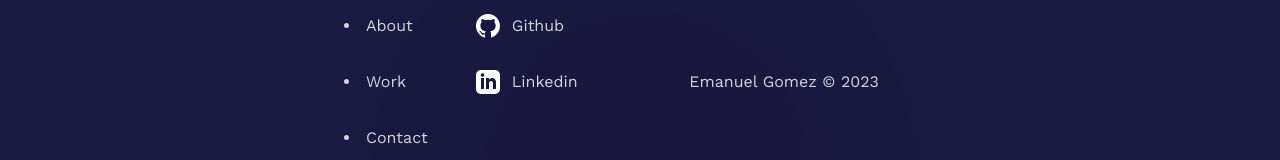
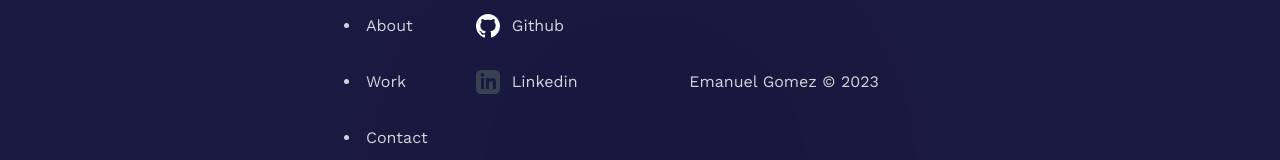
Before and after one commit to Emagost/portfolioNew, a Next.js app: page / in a window 1280 px wide. Shown: the part 2466-2626 px from the top of the page. Built offline with nearby package versions, Linux system fonts and the light colour scheme.

Commit message:
Improve SEO v2

```diff
--- a/src/app/layout.tsx
+++ b/src/app/layout.tsx
@@ -17,6 +17,23 @@ export const metadata: Metadata = {
       url: '/icon.svg',
     },
   ],
+  archives: '/myPicture.jpeg',
+  openGraph: {
+    type: 'website',
+    locale: 'en_US',
+    url: 'https://portfolio-emadev.vercel.app/',
+    title: 'Emanuel Gomez - Portfolio',
+    description:
+      "Emanuel Gomez - Portfolio: Explore a showcase of my expertise and achievements as a dedicated web developer. Immerse yourself in a collection of my diverse projects, each reflecting a passion for innovative and user-centric design. As a software engineer, I bring a wealth of experience and skills to the table, ensuring seamless and cutting-edge solutions for every project. Engage with the various facets of my professional journey, from honing my craft as a student of systems engineering at the university to applying theoretical knowledge to real-world scenarios. This portfolio serves as a testament to my commitment to continuous learning and growth in the dynamic field of technology. Whether you're a potential collaborator or client, feel free to reach out using the provided contact form. I am open to discussing and undertaking new and exciting projects. My dedication to delivering high-quality results is evident in every line of code and every design element featured in this portfolio. Browse through my work to witness the fusion of creativity and technical prowess. From web development projects to software engineering endeavors, each entry in this portfolio is a testament to my skills and dedication. Join me on this journey as I navigate the ever-evolving landscape of technology, fueled by a passion for innovation and a relentless pursuit of excellence.",
+    images: [
+      {
+        url: '/myPicture.jpeg',
+        width: 800,
+        height: 600,
+        alt: 'Emanuel Gomez - Portfolio',
+      },
+    ],
+  },
 }
 
 export default function RootLayout({ children }: { children: React.ReactNode }) {
--- a/src/app/ui/About.tsx
+++ b/src/app/ui/About.tsx
@@ -12,6 +12,7 @@ export default function AboutPage() {
           width={1224}
           className="h-full w-4/5 object-cover"
           priority
+          rel="preload"
         />
         <h2 className="absolute text-4xl transform -rotate-90 origin-left text-white px-4 py-2 top-1/2 ml-6 select-none">
           About
--- a/src/app/ui/Footer.tsx
+++ b/src/app/ui/Footer.tsx
@@ -53,13 +53,18 @@ export default function Footer() {
                     href="https://www.linkedin.com/in/emanuel-gomez09/"
                     className="flex items-center space-x-3 hover:text-sky-400 transition"
                   >
-                    <Image
-                      src="/linkedinIcon.svg"
-                      alt="linkedin Icon"
-                      height={24}
-                      width={24}
+                    <svg
+                      fill="white"
+                      role="img"
+                      width="24"
+                      height="24"
+                      viewBox="0 0 24 24"
+                      xmlns="http://www.w3.org/2000/svg"
                       className="fill-current transition duration-700 ease-in-out text-gray-700 dark:text-gray-400 hover:text-blue-500 dark:hover:text-blue-500"
-                    />
+                    >
+                      <title>LinkedIn</title>
+                      <path d="M19 0h-14c-2.761 0-5 2.239-5 5v14c0 2.761 2.239 5 5 5h14c2.762 0 5-2.239 5-5v-14c0-2.761-2.238-5-5-5zm-11 19h-3v-11h3v11zm-1.5-12.268c-.966 0-1.75-.79-1.75-1.764s.784-1.764 1.75-1.764 1.75.79 1.75 1.764-.783 1.764-1.75 1.764zm13.5 12.268h-3v-5.604c0-3.368-4-3.113-4 0v5.604h-3v-11h3v1.765c1.396-2.586 7-2.777 7 2.476v6.759z" />
+                    </svg>
                     <span>Linkedin</span>
                   </a>
                 </li>
```
Also changed, not shown: public/linkedinIcon.svg (deleted).
